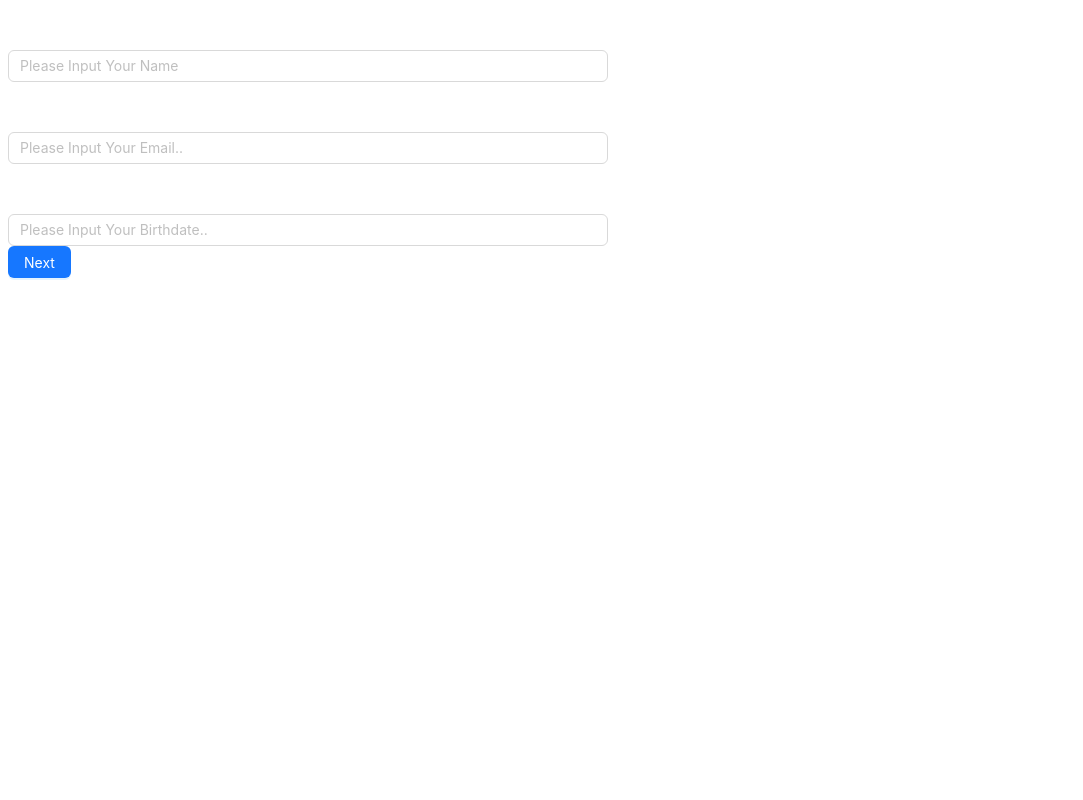
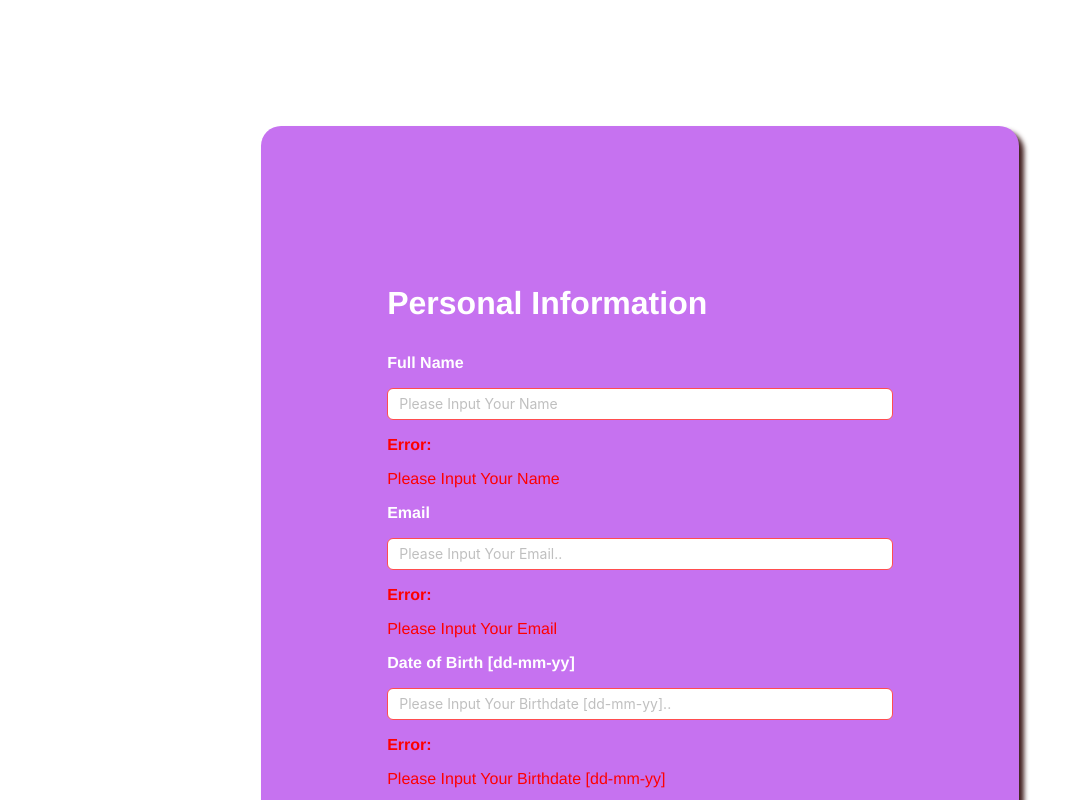
Before and after one commit to RevoU-FSSE-2/week-12-SherinOlivia, a React (Vite) app: page / in a window 1280 px wide. Both pictures are taken after a click on the button "Next". Shown: the top 800 px of the page, without its empty margins (0-1083 px from the left). Built offline with nearby package versions, Linux system fonts and the light colour scheme; the HTML template or start-up script is replaced by a standard one.

Commit message:
feat: combined all 3 steps into one form

```diff
--- a/src/containers/RegistrationForm/RegistrationForm.module.css
+++ b/src/containers/RegistrationForm/RegistrationForm.module.css
@@ -1,5 +1,25 @@
 
-.personalInfo {
-    padding-bottom: 10px;
-    max-width: 600px;
+.registForm {
+    margin: 10% 20%;
+    padding: 10%;
+    max-width: 100%;
+    border: 2px rgb(241, 8, 8);
+    border-radius: 20px;
+    box-shadow: 5px 5px 5px rgb(65, 31, 31);
+    background-color: rgb(198, 114, 240);
+    color: rgb(255, 255, 255);
+    font-family: 'Franklin Gothic Medium', 'Arial Narrow', Arial, sans-serif;
   }
+
+.h2 {
+  font-size: 32px;
+}
+
+  .error {
+    color: red;
+  }
+
+  .button {
+    margin-top: 1rem;
+    margin-right: 1rem;
+  }
--- a/src/containers/RegistrationForm/index.tsx
+++ b/src/containers/RegistrationForm/index.tsx
@@ -1,6 +1,6 @@
 import React, { useState } from 'react';
-import { Text, State, Address, ZipCode, Password, SubmitButton } from '../../components';
-// import styles from './PersonalInformation.module.css'
+import { ErrorText, Text, State, Address, ZipCode, Password } from '../../components';
+import styles from './RegistrationForm.module.css'
 import { Input, Space, Button } from 'antd';
 import { useFormik } from 'formik';
 import * as yup from 'yup'
@@ -83,10 +83,11 @@ const RegistrationForm: React.FC = () => {
   }
 
     return (
-      <form onSubmit={formMik.handleSubmit} style={{ maxWidth: 600 }}>
+      <form onSubmit={formMik.handleSubmit} className={styles.registForm}>
         {/* ================= Personal Information =================== */}
         {step === 1 && (
           <div>
+            <span className={styles.h2}><Text content="Personal Information" /> </span>
             <div >
               <Text content="Full Name" />
               <Input name="name" placeholder="Please Input Your Name" autoComplete="name"
@@ -96,7 +97,8 @@ const RegistrationForm: React.FC = () => {
 
               {formMik.errors.name && (
                 <>
-                  <Text content='error:'/> {formMik.errors.name}
+                <span className={styles.error}><ErrorText /> {formMik.errors.name}</span>
+
                 </>
               )}
 
@@ -110,20 +112,20 @@ const RegistrationForm: React.FC = () => {
 
               {formMik.errors.email && (
                 <>
-                  <Text content='error:'/> {formMik.errors.email}
+                  <span className={styles.error}><ErrorText /> {formMik.errors.email}</span>
                 </>
               )}
             </div>
             <div>
-              <Text content="Date of Birth" />
-              <Input name="dateOfBirth" placeholder="Please Input Your Birthdate.."
+              <Text content="Date of Birth [dd-mm-yy]" />
+              <Input name="dateOfBirth" placeholder="Please Input Your Birthdate [dd-mm-yy].."
               value={formMik.values.dateOfBirth}
               onChange={formMik.handleChange('dateOfBirth')}
               status={formMik.errors.dateOfBirth && 'error'} />
 
               {formMik.errors.dateOfBirth && (
                 <>
-                  <Text content='error:'/> {formMik.errors.dateOfBirth}
+                  <span className={styles.error}><ErrorText /> {formMik.errors.dateOfBirth}</span>
                 </>
               )}
             </div>
@@ -134,6 +136,7 @@ const RegistrationForm: React.FC = () => {
         {/* ================= Address Information =================== */}
         {step === 2 && (
           <div>
+            <span className={styles.h2}><Text content="Address Information" /></span>
             <div>
               <Text content="Address" />
               <Address placeholder="Please Input Your Address" autoComplete='street-address'
@@ -143,7 +146,7 @@ const RegistrationForm: React.FC = () => {
 
               {formMik.errors.address && (
                 <>
-                  <Text content='error:'/> {formMik.errors.address}
+                  <span className={styles.error}><ErrorText /> {formMik.errors.address}</span>
                 </>
               )}
             </div>
@@ -157,7 +160,7 @@ const RegistrationForm: React.FC = () => {
 
             {formMik.errors.state && (
               <>
-                <Text content='error:'/> {formMik.errors.state}
+                <span className={styles.error}><ErrorText /> {formMik.errors.state}</span>
               </>
             )}
           </div>
@@ -171,7 +174,7 @@ const RegistrationForm: React.FC = () => {
 
             {formMik.errors.city && (
               <>
-                <Text content='error:'/> {formMik.errors.city}
+                <span className={styles.error}><ErrorText /> {formMik.errors.city}</span>
               </>
             )}
           </div>
@@ -186,7 +189,7 @@ const RegistrationForm: React.FC = () => {
 
             {formMik.errors.zipcode && (
               <>
-                <Text content='error:'/> {formMik.errors.zipcode}
+                <span className={styles.error}><ErrorText /> {formMik.errors.zipcode}</span>
               </>
             )}
           </div>
@@ -196,6 +199,7 @@ const RegistrationForm: React.FC = () => {
         {/* ================= Account Information =================== */}
         {step === 3 && (
           <div>
+            <span className={styles.h2}></span>
             <div>
               <Text content="Username" />
               <Input name="username" placeholder="Username.." autoComplete='username'
@@ -205,7 +209,7 @@ const RegistrationForm: React.FC = () => {
 
               {formMik.errors.username && (
                 <>
-                  <Text content='error:'/>{formMik.errors.username}
+                  <span className={styles.error}><ErrorText />{formMik.errors.username}</span>
                 </>
               )}
             </div>
@@ -219,7 +223,7 @@ const RegistrationForm: React.FC = () => {
 
               {formMik.errors.password && (
                 <>
-                  <Text content='error:'/> {formMik.errors.password}
+                  <span className={styles.error}><ErrorText />{formMik.errors.password}</span>
                 </>
               )}
             </div>
@@ -231,10 +235,17 @@ const RegistrationForm: React.FC = () => {
 
             {step === 2 && (
               <div>
-                <Button onClick={handlePrev}>Previous</Button>
-                <Button type="primary"
+                <Button className={styles.button} onClick={handlePrev} >Previous</Button>
+                <Button className={styles.button} type="primary"
                 onClick={() => {
-                if (!formMik.values.address || !formMik.values.state || !formMik.values.city || !formMik.values.zipcode ) {
+                if (!formMik.values.address) {
+                  formMik.setFieldError('address', 'Please enter your Address');
+                } if (!formMik.values.state){
+                  formMik.setFieldError('state', 'Please enter your State');
+                } if (!formMik.values.city){
+                  formMik.setFieldError('city', 'Please enter your City');
+                } if (formMik.values.zipcode === 0){
+                  formMik.setFieldError('zipcode', 'Please enter your Zip Code');
                   return;
                 } else {
                   handleNext();
@@ -247,9 +258,14 @@ const RegistrationForm: React.FC = () => {
 
             {step === 1 && (
               <div>
-                 <Button type="primary"
+                 <Button className={styles.button} type="primary"
                 onClick={() => {
-                if (!formMik.values.name || !formMik.values.email || !formMik.values.dateOfBirth ) {
+                if (!formMik.values.name) {
+                  formMik.setFieldError('name', 'Please Input  Your Name');
+                } if (!formMik.values.email) {
+                  formMik.setFieldError('email', 'Please Input Your Email');
+                } if (!formMik.values.dateOfBirth) {
+                  formMik.setFieldError('dateOfBirth', 'Please Input Your Birthdate [dd-mm-yy]');
                   return;
                 } else {
                   handleNext();
@@ -262,8 +278,18 @@ const RegistrationForm: React.FC = () => {
 
             {step === 3 && (
               <div>
-                <Button onClick={handlePrev}>Previous</Button>
-                <SubmitButton />
+                <Button className={styles.button} onClick={handlePrev}>Previous</Button>
+                <Button className={styles.button} htmlType='submit' type="primary"
+                onClick={() => {
+                if (!formMik.values.username) {
+                  formMik.setFieldError('username', 'Please enter your Username');
+                } if (!formMik.values.password) {
+                  formMik.setFieldError('email', 'Please enter your Password');
+                  return;
+                }
+              }} >
+                Submit
+                </Button>
               </div>
 
             )}
```
